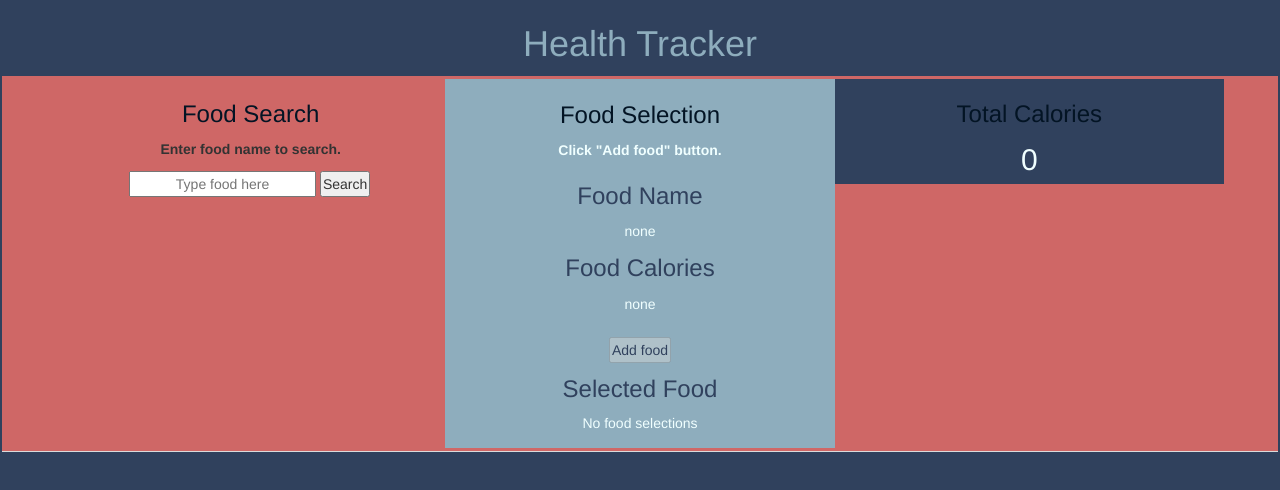
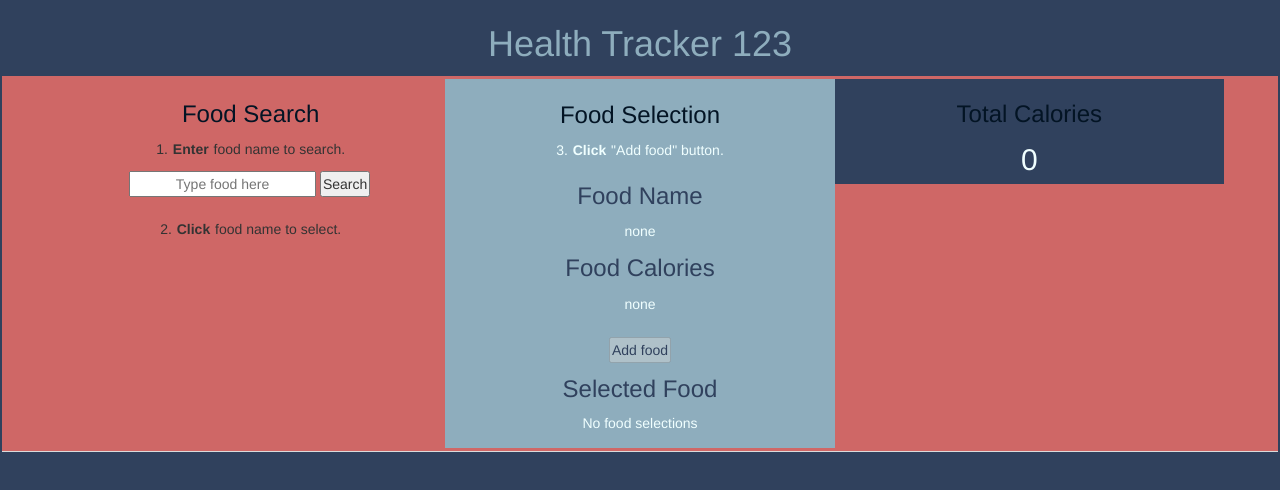
Before and after one commit to sskenner/healthTracker, a plain HTML site: page index.html in a window 1280 px wide. Drawn offline with nearby package versions, Linux system fonts and the light colour scheme.

Commit message:
update content

```diff
--- a/index.html
+++ b/index.html
@@ -11,26 +11,28 @@
 </head>
 <body>
   <div id="header">
-    <h1>Health Tracker</h1>
+    <h1>Health Tracker 123</h1>
   </div>
   <div class="foodInfo">
     <div class="container">
       <div class= "row">
         <div id="searches" class="col-md-4">
             <h3>Food Search</h3>
-            <p><strong>Enter food name to search.</strong></p>
+            <p>1. <strong>Enter</strong> food name to search.</p>
             <form action="" class="searchForm">
               <input type="text" id="searchBox" class="searchBox" placeholder="Type food here">
               <button type="submit" id="searchButton" class="searchButton">Search</button>
               <span id="searchBoxAlert" class="searchBoxAlert"></span>
               <!--see notes-->
             </form>
+            <br>
+            <p>2. <strong>Click</strong> food name to select.</p>
             <ul class="searchResults"></ul>
         </div>
         <div id="selection" class="col-md-4">
           <div id="addItem">
             <h3>Food Selection</h3>
-            <p><strong>Click "Add food" button.</strong></p>
+            <p>3. <strong>Click</strong> "Add food" button.</p>
             <div>
               <h4>Food Name</h4>
               <div id="foodName">none</div>
```
